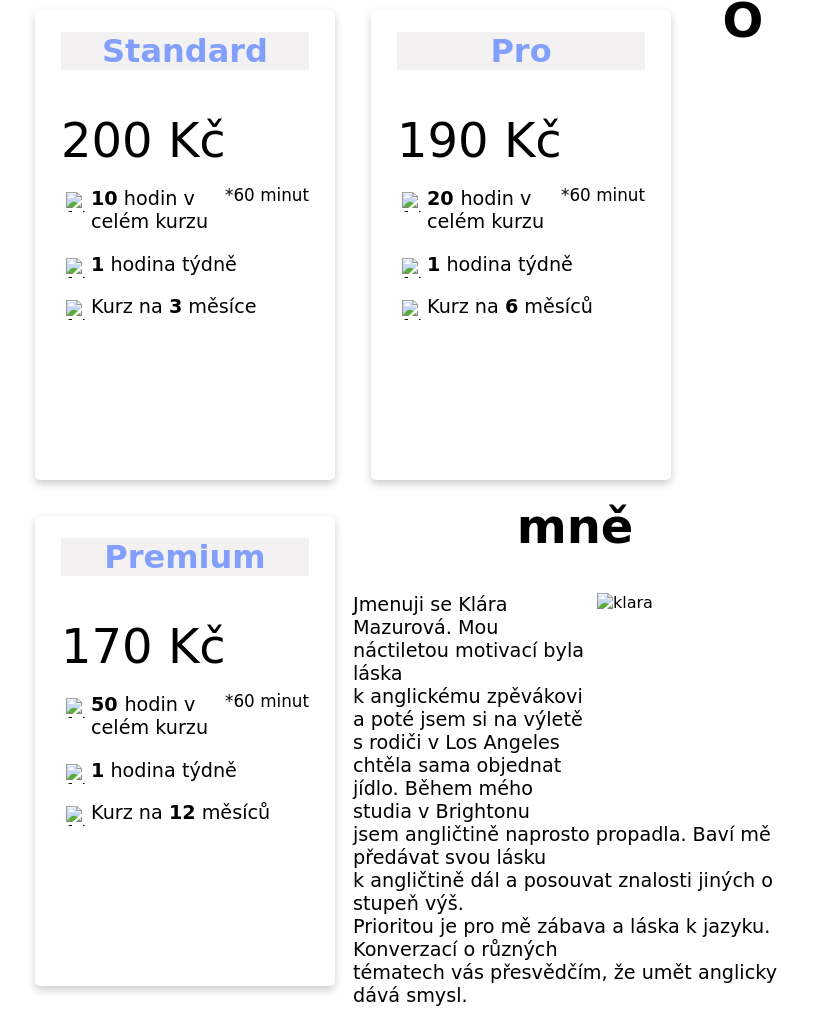
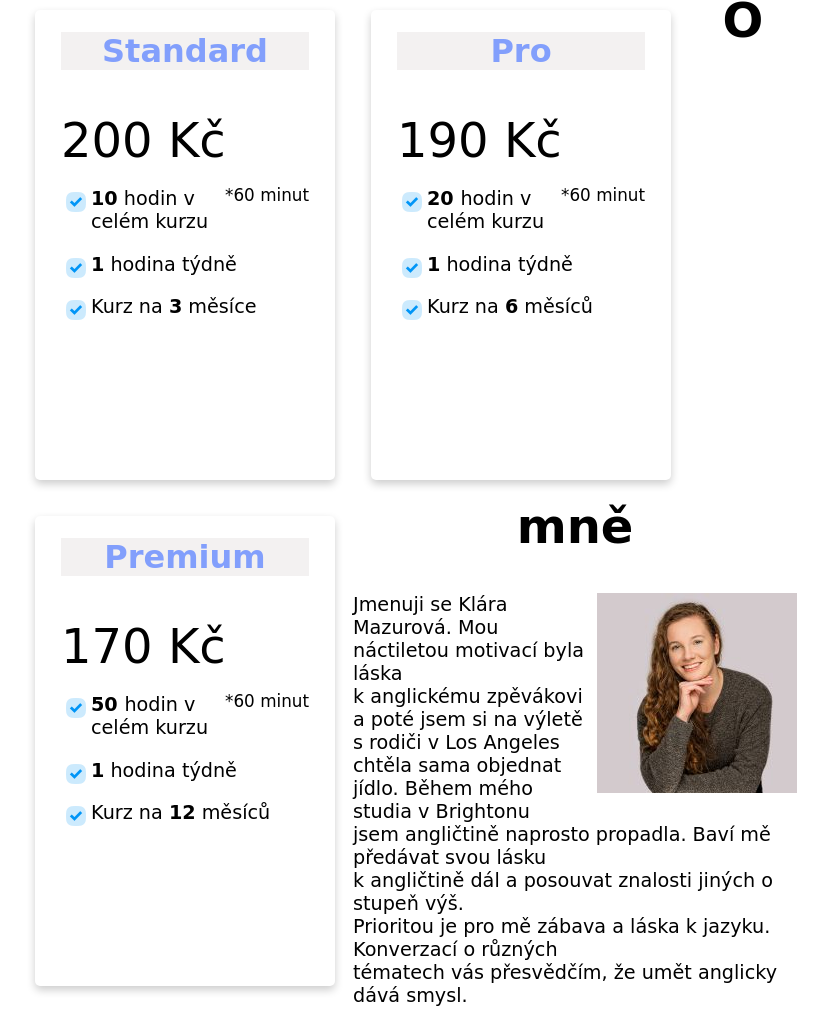
Before and after one commit to vmazurova/pocnikovy_projekt, a plain HTML site: page index.html in a window 1280 px wide. Shown: the part 1880-2890 px from the top of the page, without its empty margins (233-1061 px from the left). Drawn offline with Linux system fonts and the light colour scheme; the site is published under a folder, as on GitHub Pages, so addresses that start at the root find nothing; a web font is replaced by a local one.

Commit message:
Update index.html

```diff
--- a/index.html
+++ b/index.html
@@ -24,8 +24,8 @@
       <a href="#studium">Studium</a>
       <a href="#cenik">Ceník</a>
       <a href="#onas">O mně</a>
-      <a href="../roc_projekt/kontakt/index.html">Kontakt</a>
-      <a class="fcc-btn" href="/test/index.html">Zjisti úroveň</a>
+      <a href="kontakt/index.html">Kontakt</a>
+      <a class="fcc-btn" href="test/index.html">Zjisti úroveň</a>
     </div>
   </nav>
 
@@ -50,7 +50,7 @@
       <div>
 
         <h3 class="jsmekl">Jsme Klenglish!</h3>
-        <img class="obrazekonas" src="/img/7.png" alt="obrazek">
+        <img class="obrazekonas" src="img/7.png" alt="obrazek">
         <p class="studiump"><strong>Klenglish</strong> je jazyková agentura založená v Ostravě roku 2022. Výuka u nás je
           určená
           především pro firmy a studenty, aby
@@ -85,11 +85,11 @@
           <div class="cena">200 Kč <p class="hod">*60 minut</p>
           </div>
 
-          <div><img class="fajfka" src="/img/6.png" alt="fajfka">
+          <div><img class="fajfka" src="img/6.png" alt="fajfka">
             <p><strong>10</strong> hodin v celém kurzu</p>
-            <img class="fajfka" src="/img/6.png" alt="fajfka">
+            <img class="fajfka" src="img/6.png" alt="fajfka">
             <p><strong>1</strong> hodina týdně</p>
-            <img class="fajfka" src="/img/6.png" alt="fajfka">
+            <img class="fajfka" src="img/6.png" alt="fajfka">
             <p>Kurz na <strong>3</strong> měsíce</p>
           </div>
         </div>
@@ -101,11 +101,11 @@
             <h4><b>Pro</b></h4>
             <div class="cena">190 Kč<p class="hod">*60 minut</p>
             </div>
-            <div><img class="fajfka" src="/img/6.png" alt="fajfka">
+            <div><img class="fajfka" src="img/6.png" alt="fajfka">
               <p><strong>20 </strong>hodin v celém kurzu</p>
-              <img class="fajfka" src="/img/6.png" alt="fajfka">
+              <img class="fajfka" src="img/6.png" alt="fajfka">
               <p><strong>1</strong> hodina týdně</p>
-              <img class="fajfka" src="/img/6.png" alt="fajfka">
+              <img class="fajfka" src="img/6.png" alt="fajfka">
               <p>Kurz na <strong>6</strong> měsíců</p>
             </div>
           </div>
@@ -118,11 +118,11 @@
             <h4><b>Premium</b></h4>
             <div class="cena">170 Kč<p class="hod">*60 minut</p>
             </div>
-            <div><img class="fajfka" src="/img/6.png" alt="fajfka">
+            <div><img class="fajfka" src="img/6.png" alt="fajfka">
               <p><strong>50 </strong>hodin v celém kurzu</p>
-              <img class="fajfka" src="/img/6.png" alt="fajfka">
+              <img class="fajfka" src="img/6.png" alt="fajfka">
               <p><strong>1</strong> hodina týdně</p>
-              <img class="fajfka" src="/img/6.png" alt="fajfka">
+              <img class="fajfka" src="img/6.png" alt="fajfka">
               <p>Kurz na <strong>12</strong> měsíců</p>
             </div>
           </div>
@@ -136,7 +136,7 @@
       <h2>O mně</h2>
       <div>
 
-        <img class="obrazomne" src="/img/dsc_7297-200x200.jpg" alt="klara">
+        <img class="obrazomne" src="img/dsc_7297-200x200.jpg" alt="klara">
         <p>Jmenuji se Klára Mazurová.  Mou náctiletou motivací byla
           láska <br> k anglickému zpěvákovi a poté jsem si na výletě s rodiči v Los Angeles <br> chtěla sama objednat jídlo. Během
           mého studia v Brightonu  <br> jsem angličtině naprosto propadla. Baví mě předávat svou lásku  <br> k angličtině dál a
```
